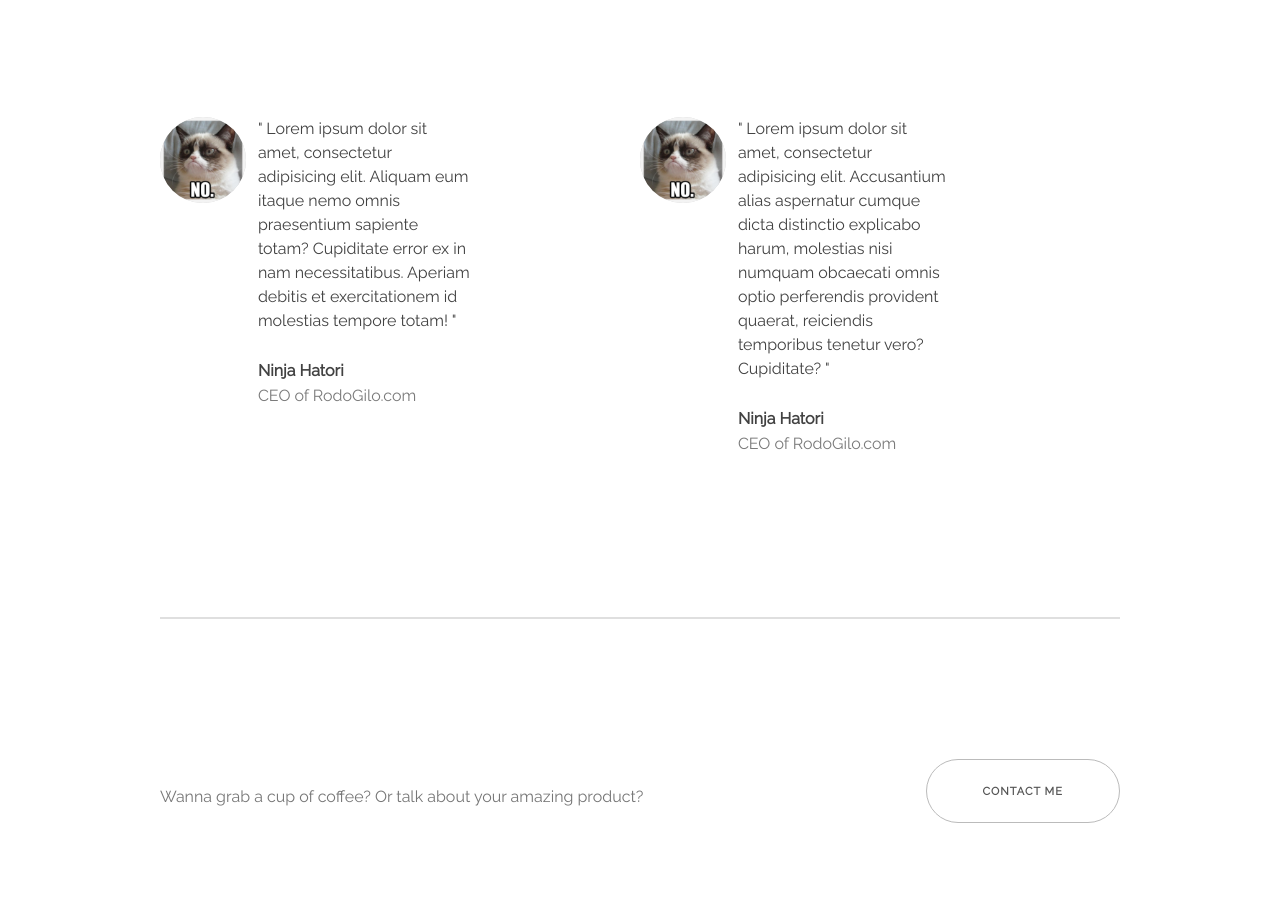
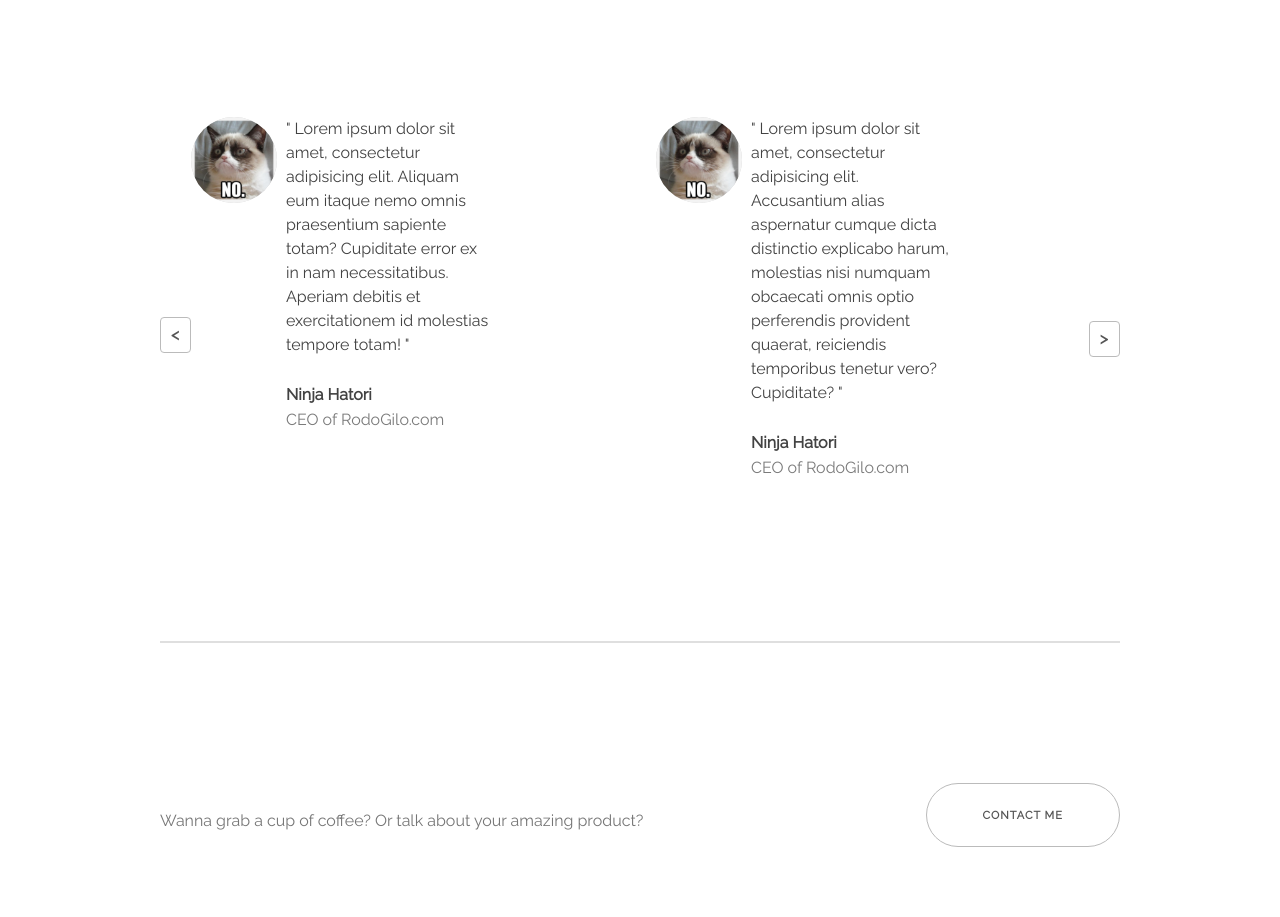
Before and after one commit to sendz/ervan, a plain HTML site: page index.html in a window 1280 px wide. Shown: the part 1610-2527 px from the top of the page. Drawn offline with Linux system fonts and the light colour scheme.

Commit message:
add carousel control

```diff
--- a/assets/css/skeleton.css
+++ b/assets/css/skeleton.css
@@ -838,5 +838,22 @@ p {
     margin-right: auto;
     width: 100%;
     max-width: 960px;
+}
 
+.button.carousel {
+    padding: 0 10px;
+    line-height: 1;
+    height: 36px;
+    font-weight: bolder;
+    position: relative;
+    background-color: white;
+    font-size: 16px;
 }
+
+.button.carousel.previous {
+    margin-top: 200px;
+}
+
+.button.carousel.next {
+    margin-top: -200px;
+}
--- a/index.html
+++ b/index.html
@@ -183,7 +183,10 @@
             slidesToScroll: 1,
             autoplay: true,
             dots: false,
-            arrows: false
+            arrows: true,
+            prevArrow: '<button type="button" class="button carousel previous u-pull-left">&lt;</button>',
+            nextArrow: '<button type="button" class="button carousel next u-pull-right">&gt;</button>',
+            adaptiveHeight: false
         });
     });
 </script>
```
